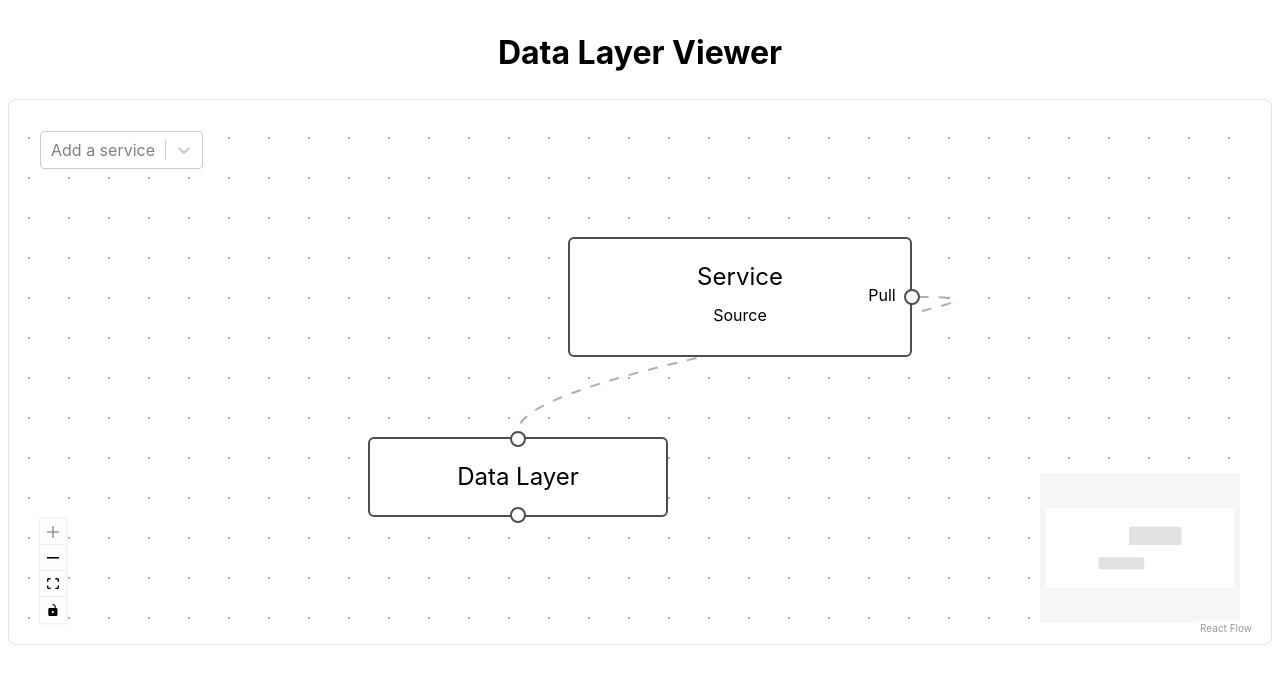
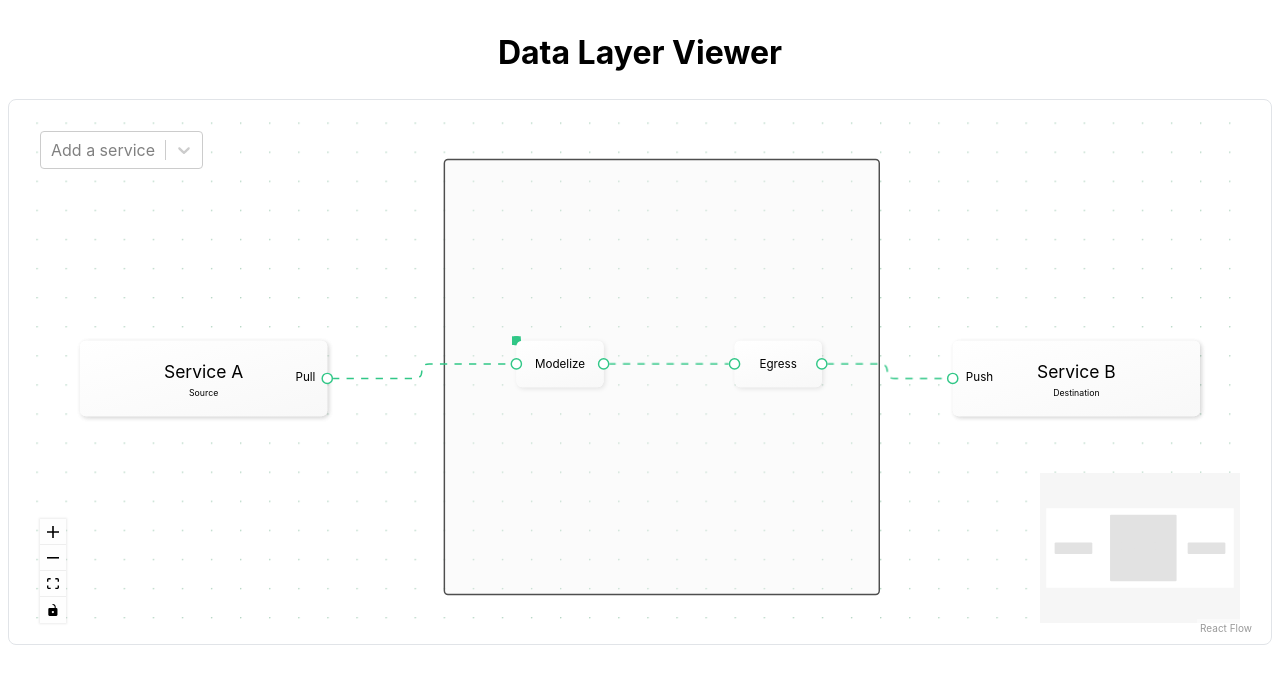
Before and after one commit to savages-corp/data-layer-viewer, a React (Vite) app: page / in a window 1280 px wide. Shown: the top 684 px of the page. Built offline with nearby package versions, Linux system fonts and the light colour scheme.

Commit message:
Add data edge & data layer node

```diff
--- a/index.html
+++ b/index.html
@@ -4,6 +4,35 @@
     <meta charset="UTF-8" />
     <link rel="icon" href="/favicon.ico" />
     <meta name="viewport" content="width=device-width, initial-scale=1.0" />
+    <style type="text/css">
+      :root {
+          font-family: Inter, system-ui, Avenir, Helvetica, Arial, sans-serif;
+          line-height: 1.5;
+          font-weight: 400;
+      }
+
+      .center {
+          display: flex;
+          justify-content: center;
+          align-items: center;
+      }
+
+      .container {
+          border: 1px solid #e1e4e8;
+          border-radius: 8px;
+          height: 68vh;
+          margin: 0;
+          padding: 0;
+      }
+
+      .data-layer-viewer {
+          padding-left: 16px;
+          padding-right: 16px;
+          padding-top: 16px;
+          height: 96%;
+          margin: 0;
+      }
+    </style>
     <title>Data Layer Viewer</title>
   </head>
   <body>
--- a/src/App.css
+++ b/src/App.css
@@ -1,21 +1,21 @@
 
 .react-flow {
-  --xy-edge-stroke-default:#9eb8ad;
+  --xy-edge-stroke-default:#31c787;
   --xy-edge-stroke-width-default:1;
   --xy-edge-stroke-selected-default:#4d5553;
   --xy-connectionline-stroke-default:#b1b1b7;
   --xy-connectionline-stroke-width-default:1;
   --xy-attribution-background-color-default:rgba(255, 255, 255, 0.5);
   --xy-minimap-background-color-default:#fff;
-  --xy-background-pattern-dots-color-default:#91919a;
+  --xy-background-pattern-dots-color-default:#a2ccb5;
   --xy-background-pattern-line-color-default:#eee;
   --xy-background-pattern-cross-color-default:#e2e2e2;
   --xy-node-color-default:inherit;
   --xy-node-border-default:1px solid #4e4e4e;
   --xy-node-background-color-default:#fff;
   --xy-node-group-background-color-default:rgba(240, 240, 240, 0.25);
-  --xy-node-boxshadow-hover-default:0 1px 4px 1px rgba(0, 0, 0, 0.08);
-  --xy-node-boxshadow-selected-default:0 0 0 0.5px #1a192b;
+  --xy-node-boxshadow-hover-default:2px 2px 2px 2px rgba(0, 0, 0, 0.08);
+  --xy-node-boxshadow-selected-default:1px 1px 1px 1px rgba(0, 0, 0, 0.08);
   --xy-handle-background-color-default:#1a192b;
   --xy-handle-border-color-default:#fff;
   --xy-selection-background-color-default:rgba(0, 89, 220, 0.08);
@@ -29,10 +29,36 @@
   --xy-resize-background-color-default:#3367d9;
 }
 
+/* Selected node styling */
+.selected {
+  box-shadow: 2px 2px 2px 2px rgba(0, 0, 0, 0.08);
+}
+
+/* Node styling */
+.react-flow__node-default, .react-flow__node-service, .react-flow__node-data-layer {
+  border-radius: 4px;
+  background: linear-gradient(165deg, #ffffff, #f8f8f8);
+  border: none;
+  box-shadow: 1px 1px 4px 0px rgba(0, 0, 0, 0.1);
+  transition: box-shadow .15s ease-out;
+  transform-origin: right;
+}
+
+.react-flow__node-default:hover, .react-flow__node-service:hover, .react-flow__node-data-layer:hover {
+  box-shadow: 4px 4px 8px 0px rgba(0, 0, 0, 0.05);
+}
+
+/* Node handle styling */
 .react-flow__handle {
   z-index: 100;
   background-color: white;
-  border: var(--xy-node-border-default);
+  border: 1px solid #31c787;
+
+  transition: background-color 0.5s;
+}
+
+.react-flow__handle:hover {
+  background-color: #31c787;
 }
 
 /* Invisible handle to make dragging feel better */
@@ -45,3 +71,47 @@
   left: 50%;
   transform: translate(-50%, -50%);
 }
+
+/* Service node */
+.react-flow__node-service {
+  display: flex;
+  flex-direction: column;
+  align-items: center;
+  justify-content: center;
+  min-width: 60px;
+  min-height: 32px;
+}
+
+.react-flow__node-service-subtitle {
+  font-size: .5em;
+}
+
+/* Data Layer node */
+.react-flow__node-data-layer {
+  display: flex;
+  align-items: center;
+  justify-content: center;
+  min-width: 60px;
+  min-height: 32px;
+  font-size: .5em;
+}
+
+/* Custom edges */
+@keyframes dataEdge {
+  0% {
+    opacity: 0;
+  }
+  25% {
+    opacity: 1;
+  }
+  90% {
+    opacity: 1;
+  }
+  100% {
+    opacity: 0;
+  }
+}
+
+.react-flow__edge-data__gizmo {
+  animation: dataEdge 2s linear infinite;
+}
--- a/src/App.tsx
+++ b/src/App.tsx
@@ -5,6 +5,7 @@ import {
   applyEdgeChanges,
   applyNodeChanges,
   Background,
+  BackgroundVariant,
   Controls,
   MiniMap,
   Panel,
@@ -36,22 +37,51 @@ const serviceOptions: ServiceOption[] = [
 
 // The initial state of the graph.
 const initialEdges: Edge[] = [
-  { id: 'base', source: 'service', target: 'data-layer', animated: true },
+  { id: 'pull-1', source: 'service-a', target: 'modelize-1', type: 'data', animated: true, data: { shape: 'circle' } },
+  { id: 'data-layer-1', source: 'modelize-1', target: 'egress-1', type: 'data', animated: true, data: { shape: 'square' } },
+    { id: 'push-1', source: 'egress-1', target: 'service-b', type: 'data', animated: true, data: { shape: 'circle' } },
+
 ] satisfies Edge[]
 
 const initialNodes: AppNode[] = [
   {
-    id: 'service',
-    type: 'service', // Ensure this matches the key in nodeTypes
-    position: { x: 0, y: 0 },
-    data: { label: 'Service' },
+    id: 'service-a',
+    type: 'service',
+    position: { x: -300, y: 0 },
+    data: { label: 'Service A' },
   },
   {
+    id: 'service-b',
+    type: 'service',
+    position: { x: 300, y: 0 },
+    data: { label: 'Service B' },
+  },
+  // Data Layer container sub-flow
+  {
     id: 'data-layer',
-    type: 'data-layer', // Ensure this type is defined in nodeTypes
-    position: { x: -100, y: 100 },
-    data: { label: 'Data Layer' },
+    type: 'group',
+    position: { x: -50, y: -125 },
+    style: { width: 300, height: 300 },
+    zIndex: -1,
+    data: {},
   },
+  {
+    id: 'modelize-1',
+    position: { x: 50, y: 125 },
+    type: 'data-layer',
+    data: { label: 'Modelize' },
+    parentId: 'data-layer',
+    extent: 'parent',
+  },
+  {
+    id: 'egress-1',
+    position: { x: 200, y: 125 },
+    type: 'data-layer',
+    data: { label: 'Egress' },
+    parentId: 'data-layer',
+    extent: 'parent',
+  },
+
 ] satisfies AppNode[]
 
 export default function App({ locked }: { locked?: boolean }) {
@@ -89,6 +119,10 @@ export default function App({ locked }: { locked?: boolean }) {
         source: connection.source,
         target: connection.target,
         animated: true,
+        type: 'data',
+        data: {
+          shape: 'circle',
+        },
       }
 
       setEdges(eds => addEdge(edge, eds))
@@ -159,7 +193,9 @@ export default function App({ locked }: { locked?: boolean }) {
           onChange={option => selectService(option)}
         />
       </Panel>
-      <Background />
+      <Background
+        variant={BackgroundVariant.Dots}
+      />
       <MiniMap />
       <Controls />
     </ReactFlow>
--- /dev/null
+++ b/src/edges/DataEdge.tsx
@@ -0,0 +1,49 @@
+import type { EdgeProps } from '@xyflow/react'
+
+import type { DataEdge } from './'
+
+import { BaseEdge, getSmoothStepPath } from '@xyflow/react'
+
+export function DataEdgeComponent({
+  id,
+  sourceX,
+  sourceY,
+  targetX,
+  targetY,
+  sourcePosition,
+  targetPosition,
+  data,
+}: EdgeProps<DataEdge>) {
+  const [edgePath] = getSmoothStepPath({
+    sourceX,
+    sourceY,
+    sourcePosition,
+    targetX,
+    targetY,
+    targetPosition,
+  })
+
+  const color = '#31c787'
+  const size = 6
+
+  return (
+    <>
+      <BaseEdge id={id} path={edgePath} />
+      {data?.shape === 'circle' && (
+        <circle r={size / 2} fill={color} className="react-flow__edge-data__gizmo">
+          <animateMotion dur="2s" repeatCount="indefinite" path={edgePath} />
+        </circle>
+      )}
+      {data?.shape === 'square' && (
+        <rect width={size} height={size} x={-size / 2} y={-size / 2} fill={color} className="react-flow__edge-data__gizmo">
+          <animateMotion dur="2s" repeatCount="indefinite" path={edgePath} />
+        </rect>
+      )}
+      {data?.shape === 'triangle' && (
+        <polygon points={`0,${-size / 2} ${size / 2},${size / 2} ${-size / 2},${size / 2}`} fill={color} className="react-flow__edge-data__gizmo">
+          <animateMotion dur="2s" repeatCount="indefinite" path={edgePath} />
+        </polygon>
+      )}
+    </>
+  )
+}
--- a/src/edges/index.ts
+++ b/src/edges/index.ts
@@ -1,5 +1,16 @@
-import type { EdgeTypes } from '@xyflow/react'
+import type { BuiltInEdge, Edge, EdgeTypes } from '@xyflow/react'
+import { DataEdgeComponent } from './DataEdge'
+
+export type DataEdge = Edge<
+  {
+    state?: boolean
+    shape?: 'circle' | 'square' | 'triangle'
+  },
+  'data-edge'
+>
+
+export type AppEdge = BuiltInEdge | DataEdge
 
 export const edgeTypes = {
-  // Add your custom edge types here!
+  data: DataEdgeComponent,
 } satisfies EdgeTypes
--- a/src/index.css
+++ /dev/null
@@ -1,27 +0,0 @@
-:root {
-    font-family: Inter, system-ui, Avenir, Helvetica, Arial, sans-serif;
-    line-height: 1.5;
-    font-weight: 400;
-}
-
-.center {
-    display: flex;
-    justify-content: center;
-    align-items: center;
-}
-
-.container {
-    border: 1px solid #e1e4e8;
-    border-radius: 8px;
-    height: 68vh;
-    margin: 0;
-    padding: 0;
-}
-
-.data-layer-viewer {
-    padding-left: 16px;
-    padding-right: 16px;
-    padding-top: 16px;
-    height: 96%;
-    margin: 0;
-}
--- a/src/main.tsx
+++ b/src/main.tsx
@@ -2,8 +2,6 @@ import { StrictMode } from 'react'
 import { createRoot } from 'react-dom/client'
 
 import App from './App'
-
-import './index.css'
 
 // Find all viewers and render the app in them.
 const viewers = document.querySelectorAll('.data-layer-viewer')
--- /dev/null
+++ b/src/nodes/DataLayerNode.tsx
@@ -0,0 +1,33 @@
+import type { NodeProps } from '@xyflow/react'
+
+import type { DataLayerNode } from './'
+
+import { Handle, Position } from '@xyflow/react'
+
+/*
+  DataLayerNode is a React component that renders a Data Layer internal node.
+    - It consists of two types: Modelize and Egress.
+    - Modelize accepts connections only from a single Service nodes.
+    - Egress sends data to a Service node.
+
+*/
+
+export function DataLayerNodeComponent({ data }: NodeProps<DataLayerNode>) {
+  return (
+    <>
+      <div>{data.label}</div>
+      <Handle
+        type="target"
+        position={Position.Left}
+        id="push"
+      >
+      </Handle>
+      <Handle
+        type="source"
+        position={Position.Right}
+        id="pull"
+      >
+      </Handle>
+    </>
+  )
+}
--- a/src/nodes/ServiceNode.tsx
+++ b/src/nodes/ServiceNode.tsx
@@ -17,6 +17,7 @@ export function ServiceNodeComponent({ data }: NodeProps<ServiceNode>) {
   const pushConnections = useNodeConnections({
     handleType: 'target',
   })
+  // const pushConnectionsData = useNodesData(pushConnections[0]?.source) as ServiceNode | undefined
 
   const pullConnections = useNodeConnections({
     handleType: 'source',
@@ -44,15 +45,15 @@ export function ServiceNodeComponent({ data }: NodeProps<ServiceNode>) {
   }, [pullConnections])
 
   return (
-    <div className="react-flow__node-default">
+    <div className="react-flow__node-default react-flow__node-service">
       <div>{data.label}</div>
-      { (isSource) && <div style={{ fontSize: 8, marginTop: 4, marginBottom: 4 }}>Source</div> }
-      { (isDestination) && <div style={{ fontSize: 8, marginTop: 4, marginBottom: 4 }}>Destination</div> }
+      { (isSource) && <span className="react-flow__node-service-subtitle">Source</span> }
+      { (isDestination) && <span className="react-flow__node-service-subtitle">Destination</span> }
       <Handle
         type="target"
         position={Position.Left}
         id="push"
-        style={{ visibility: isSource ? 'hidden' : 'visible'}}
+        style={{ visibility: isSource ? 'hidden' : 'visible' }}
         isConnectable={!isDestination}
       >
         <div style={{ fontSize: 8, marginLeft: 12, lineHeight: 0.5 }}>Push</div>
--- a/src/nodes/index.ts
+++ b/src/nodes/index.ts
@@ -1,4 +1,5 @@
 import type { BuiltInNode, Node, NodeTypes } from '@xyflow/react'
+import { DataLayerNodeComponent } from './DataLayerNode'
 import { ServiceNodeComponent } from './ServiceNode'
 
 export type DataLayerNode = Node<
@@ -18,6 +19,7 @@ export type ServiceNode = Node<
 export type AppNode = BuiltInNode | DataLayerNode | ServiceNode
 
 export const nodeTypes = {
-  service: ServiceNodeComponent,
+  'data-layer': DataLayerNodeComponent,
+  'service': ServiceNodeComponent,
   // Add any of your custom nodes here!
 } satisfies NodeTypes
```
